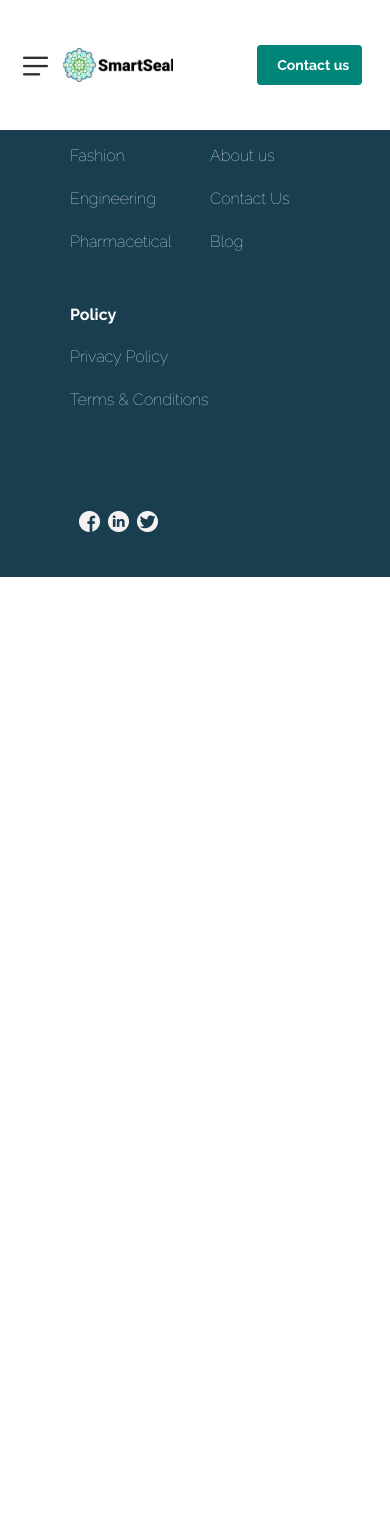
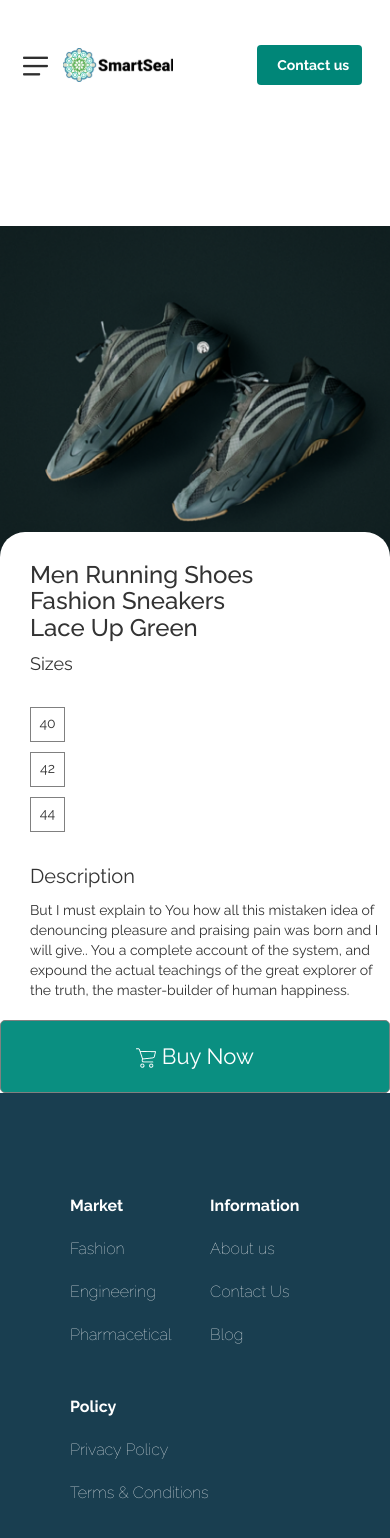
Before and after one commit to imoris11/smartseal, a React (Create React App) app: page /product in a window 390 px wide. Shown: the top 1538 px of the page. Before the commit the page ends 844 px from the top, so only its background shows below. Built offline with nearby package versions, Linux system fonts and the light colour scheme.

Commit message:
product page included with with mobile view issues

```diff
--- a/src/App.js
+++ b/src/App.js
@@ -1,18 +1,19 @@
-import React, { Component } from 'react';
-import { BrowserRouter as Router, Route, Switch } from 'react-router-dom';
-import Header from './components/header/header';
-import Footer from './components/footer/footer';
-import Home from './containers/Home';
-import About from './containers/About';
-import Blog from './containers/Blog';
-import BlogPost from './containers/BlogPost';
-import Contact from './containers/Contact';
-import Engineering from './containers/Engineering';
-import Fashion from './containers/Fashion';
-import Features from './containers/Features';
-import Pharmaceutical from './containers/Pharmaceutical';
-import PrivacyPolicy from './containers/Privacy-Policy';
-import TermsAndConditions from './containers/TermsAndConditions';
+import React, { Component } from "react";
+import { BrowserRouter as Router, Route, Switch } from "react-router-dom";
+import Header from "./components/header/header";
+import Footer from "./components/footer/footer";
+import Home from "./containers/Home";
+import About from "./containers/About";
+import Blog from "./containers/Blog";
+import BlogPost from "./containers/BlogPost";
+import Contact from "./containers/Contact";
+import Engineering from "./containers/Engineering";
+import Fashion from "./containers/Fashion";
+import Features from "./containers/Features";
+import Pharmaceutical from "./containers/Pharmaceutical";
+import PrivacyPolicy from "./containers/Privacy-Policy";
+import TermsAndConditions from "./containers/TermsAndConditions";
+import Product from "./containers/Product";
 
 class App extends Component {
   render() {
@@ -20,19 +21,20 @@ class App extends Component {
       <Router>
         <Header />
         <Switch>
-          <Route exact path='/' component={Home} />
-          <Route exact path='/about' component={About} />
-          <Route exact path='/blog' component={Blog} />
-          <Route exact path='/blog/post' component={BlogPost} />
-          <Route exact path='/contact' component={Contact} />
-          <Route exact path='/engineering' component={Engineering} />
-          <Route exact path='/fashion' component={Fashion} />
-          <Route exact path='/features' component={Features} />
-          <Route exact path='/pharmaceutical' component={Pharmaceutical} />
-          <Route exact path='/privacypolicy' component={PrivacyPolicy} />
+          <Route exact path="/" component={Home} />
+          <Route exact path="/about" component={About} />
+          <Route exact path="/blog" component={Blog} />
+          <Route exact path="/blog/post" component={BlogPost} />
+          <Route exact path="/contact" component={Contact} />
+          <Route exact path="/engineering" component={Engineering} />
+          <Route exact path="/fashion" component={Fashion} />
+          <Route exact path="/features" component={Features} />
+          <Route exact path="/pharmaceutical" component={Pharmaceutical} />
+          <Route exact path="/privacypolicy" component={PrivacyPolicy} />
+          <Route exact path="/product" component={Product} />
           <Route
             exact
-            path='/termsandconditions'
+            path="/termsandconditions"
             component={TermsAndConditions}
           />
         </Switch>
--- /dev/null
+++ b/src/containers/Product/index.jsx
@@ -0,0 +1,59 @@
+import React from "react";
+import cart from "../../static/icon/cart-2.png";
+function Product() {
+  return (
+    <div>
+      <div className="product-header">
+        <div className="row ">
+          <div className="text-white">
+            <div className="row" style={{ marginTop: "-18%" }}>
+              <div className="col-sm-1">&nbsp; &nbsp; hi</div>
+              <div className="col-sm-10"></div>
+              <div className="col-sm-1">hello</div>
+            </div>
+          </div>
+        </div>
+      </div>
+      <div className="product-box">
+        <div style={{ marginLeft: "20px" }}>
+          <h3>
+            Men Running Shoes <br />
+            Fashion Sneakers <br />
+            Lace Up Green
+          </h3>
+
+          <p style={{ fontSize: "18px" }}>Sizes</p>
+          <br />
+          <div className="row">
+            <p className="size-box">40</p>
+
+            <p className="size-box">42</p>
+
+            <p className="size-box">44</p>
+          </div>
+
+          <br />
+          <p style={{ fontSize: "20px" }}>Description</p>
+          <p>
+            But I must explain to You how all this mistaken idea of denouncing
+            pleasure and praising pain was born and I will give.. You a complete
+            account of the system, and expound the actual teachings of the great
+            explorer of the truth, the master-builder of human happiness.
+          </p>
+        </div>
+      </div>
+      <div className="buy-now">
+        <span
+          style={{
+            color: "white",
+            fontSize: "22px",
+          }}
+        >
+          <img src={cart} className="cart" alt="cart" /> Buy Now
+        </span>
+      </div>
+    </div>
+  );
+}
+
+export default Product;
--- a/src/index.css
+++ b/src/index.css
@@ -6,12 +6,12 @@ body {
 }
 
 code {
-  font-family: source-code-pro, Menlo, Monaco, Consolas, 'Courier New',
+  font-family: source-code-pro, Menlo, Monaco, Consolas, "Courier New",
     monospace;
 }
 
 h1 {
-  font-family: 'Roboto Slab', sans-serif;
+  font-family: "Roboto Slab", sans-serif;
   font-size: 40px;
 }
 .contact-margin-top {
@@ -40,7 +40,7 @@ h1 {
 }
 
 .fashion-header {
-  background-image: url('./static/img/retail-long.png');
+  background-image: url("./static/img/retail-long.png");
   background-repeat: no-repeat;
   background-size: cover;
   background-position: center;
@@ -53,7 +53,7 @@ h1 {
 }
 
 .fashion-text > h1 {
-  font-family: 'Roboto Slab', sans-serif;
+  font-family: "Roboto Slab", sans-serif;
   font-weight: 400;
   font-style: normal;
   font-size: 45px;
@@ -130,7 +130,7 @@ h1 {
   margin-top: 12%;
 }
 .pharmaceutical-header {
-  background-image: url('./static/img/medicine-long.png');
+  background-image: url("./static/img/medicine-long.png");
   background-repeat: no-repeat;
   background-size: cover;
   background-position: center;
@@ -142,7 +142,7 @@ h1 {
   padding-top: 40vh;
 }
 .engineering-header {
-  background-image: url('./static/img/blade-long.png');
+  background-image: url("./static/img/blade-long.png");
   background-repeat: no-repeat;
   background-size: cover;
   background-position: center;
@@ -154,7 +154,7 @@ h1 {
   padding-top: 40vh;
 }
 .contact-header {
-  background-image: url('./static/img/asset.png');
+  background-image: url("./static/img/asset.png");
   background-color: #008678;
   background-repeat: no-repeat;
   background-size: cover;
@@ -186,7 +186,7 @@ h1 {
   font-weight: 400;
   line-height: 17.78px;
 }
-input[type='text'],
+input[type="text"],
 select,
 textarea {
   width: 100%;
@@ -196,13 +196,13 @@ textarea {
   resize: vertical;
   margin: 10px auto;
 }
-input[type='text']::placeholder,
+input[type="text"]::placeholder,
 select::placeholder,
 textarea::placeholder {
   color: #030303;
 }
 
-input[type='submit'] {
+input[type="submit"] {
   background-color: #008678;
   color: white;
   padding: 12px 20px;
@@ -216,7 +216,7 @@ input[type='submit'] {
   background: rgba(50, 185, 171, 0.03);
 }
 .about-header {
-  background-image: url('./static/img/asset.png');
+  background-image: url("./static/img/asset.png");
   background-color: #008678;
   background-repeat: no-repeat;
   background-size: cover;
@@ -228,14 +228,14 @@ input[type='submit'] {
   color: white;
 }
 .about-text > h1 {
-  font-family: 'Roboto Slab', sans-serif;
+  font-family: "Roboto Slab", sans-serif;
   font-weight: 400;
   font-style: normal;
   font-size: 50px;
   line-height: 65.94px;
 }
 .features-header {
-  background-image: url('./static/img/book-long.png');
+  background-image: url("./static/img/book-long.png");
   background-color: #008678;
   background-repeat: no-repeat;
   background-size: cover;
@@ -267,7 +267,7 @@ input[type='submit'] {
   border-radius: 5px;
 }
 .blog-header {
-  background-image: url('static/img/Rectangle.png');
+  background-image: url("static/img/Rectangle.png");
   background-color: #008678;
   background-repeat: no-repeat;
   background-size: cover;
@@ -308,7 +308,7 @@ input[type='submit'] {
   font-size: 18px;
 }
 .blog-post-header {
-  background-image: url('./static/img/pills-long.png');
+  background-image: url("./static/img/pills-long.png");
   background: rgba(25, 62, 80, 0.81);
   background-repeat: no-repeat;
   background-size: cover;
@@ -327,7 +327,7 @@ input[type='submit'] {
   justify-content: center;
 }
 .blog-post .post-text h1 {
-  font-family: 'Roboto Slab', sans-serif;
+  font-family: "Roboto Slab", sans-serif;
   font-weight: 400;
   font-style: normal;
   font-size: 50px;
@@ -353,8 +353,8 @@ input[type='submit'] {
   background-size: cover;
 }
 .img-resize {
-  width: '100%';
-  height: 'auto';
+  width: "100%";
+  height: "auto";
 }
 
 @media screen and (max-width: 500px) {
@@ -398,3 +398,43 @@ input[type='submit'] {
 .border-green {
   border: 2px solid green;
 }
+@media screen and (min-width: 501px) {
+  .product-page {
+    display: none;
+  }
+}
+.product-box {
+  border-radius: 25px;
+  background: white;
+  padding: 10px;
+  width: 100%;
+  height: auto;
+  margin-top: -80%;
+}
+
+.size-box {
+  border: 1px solid grey;
+  text-align: center;
+  width: 35px;
+  height: 35px;
+  padding-top: 5px;
+}
+.buy-now {
+  border-radius: 5px;
+  padding: 5%;
+
+  border: 1px solid grey;
+  background-color: #0a8f81;
+  text-align: center;
+}
+.product-header {
+  background-image: url("./static/img/f\ 1.png");
+  background-repeat: no-repeat;
+  background-size: contain;
+  background-position: center;
+  min-height: 100vh;
+  display: flex;
+  flex-direction: column;
+  font-size: calc(10px + 2vmin);
+  color: white;
+}
```
Also changed, not shown: src/static/icon/cart-2.png (added), src/static/img/f 1.png (added).
